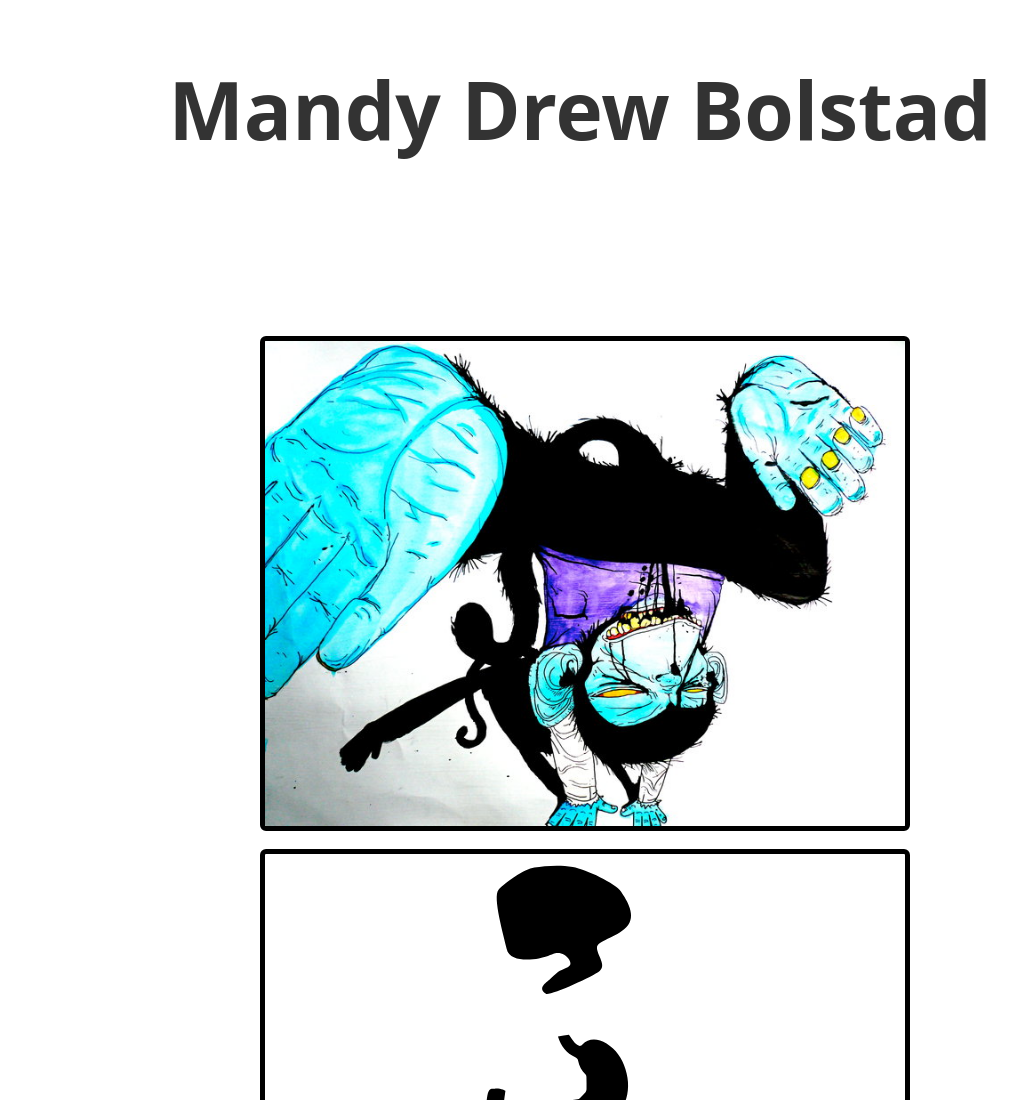
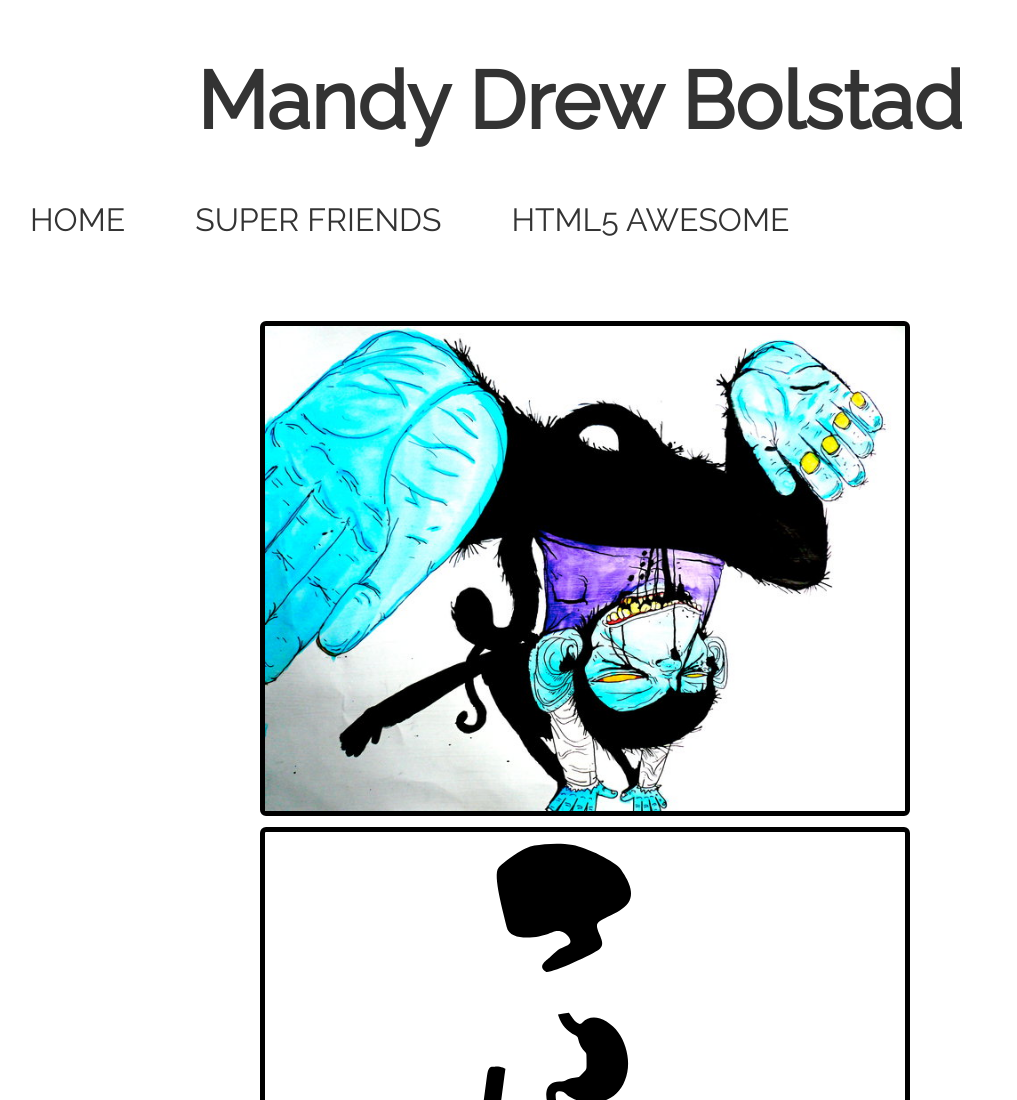
Before and after one commit to mbolstad10/p4-porfolio, a plain HTML site: page index.html in a window 1280 px wide. Shown: the top 1100 px of the page, without its empty margins (60-1077 px from the left). Drawn offline with Linux system fonts and the light colour scheme.

Commit message:
version 5
*fonts

```diff
--- a/css/styles.css
+++ b/css/styles.css
@@ -3,7 +3,7 @@
 body {
   background: url("../img/bg.png");
   color: #333;
-  font-family: Palatino, "Palatino Linotype", "Palatino LT STD", "Book Antiqua", Georgia, serif;
+
   font-size: 1em%;
 
 }
@@ -29,26 +29,50 @@ a img {
  a img:hover {
   background: #ff7b29;
   border-radius: 50%;
+
 }
 
 
 
 
-h1 {
-  font-family: 'Open Sans', sans-serif;
+header h1 {
+  font-family: 'Raleway', sans-serif;
   font-size: 5em;
   text-align: center;
 
 }
-h1:hover {
+header h1:hover {
   background: #ff7b29;
-  letter-spacing: 50%;
+  font-size: 8em;
 }
 
 
-header h1:hover{
-  letter-spacing: 100%;
+nav li {
+  font-family: 'Raleway', sans-serif;
+  font-size: 2em;
+  text-align: center;
+  float: left;
+  list-style: none;
+  margin: 0 10px 0 10px;
+  text-align: center;
+
 }
+
+/* Base link styling */
+nav a:link,
+nav a:visited {
+  color: #333;
+  padding: 10px 10px 10px 40px;
+  text-decoration: none;
+  text-transform: uppercase;
+}
+
+nav a:hover,
+nav a:active {
+  color: #66FFCC;
+}
+
+
 
 /* Gallery Stying */
 .gallery .control-button {
--- a/index.html
+++ b/index.html
@@ -7,6 +7,8 @@
 <title>Mandy D. Bolstad</title>
 
  <link rel="icon" href="favicon.ico">
+ <link href='http://fonts.googleapis.com/css?family=Raleway' rel='stylesheet' type='text/css'>
+ <link href='http://fonts.googleapis.com/css?family=Shadows+Into+Light' rel='stylesheet' type='text/css'>
 
   <link rel="stylesheet" href="css/normalize.css">
   <link rel="stylesheet" href="css/gallery.css">
@@ -21,6 +23,13 @@
 	<header>
 		<h1> Mandy Drew Bolstad<h1>
 	</header>
+<nav class="grid_9 alpha">
+		<ul>
+		  <li id="home"><a href="/">Home</a></li>
+		  <li id="super"><a href="http://www.zeldman.com/superfriends/">Super Friends</a></li>
+		  <li id="html5"><a href="http://www.20thingsilearned.com/en-US">HTML5 Awesome</a></li>
+		</ul>
+	</nav>
 		<div class="gallery items-5">
 			<!-- container for images-->
 			  <div id="item-1" class="control-operator"></div>
```
